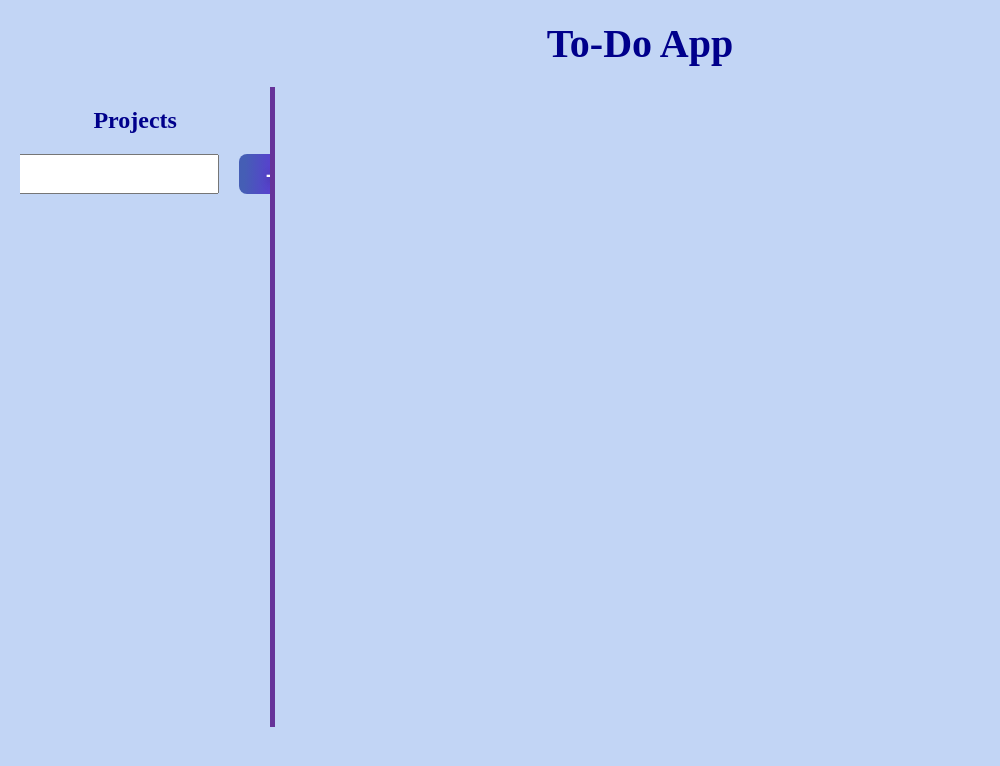
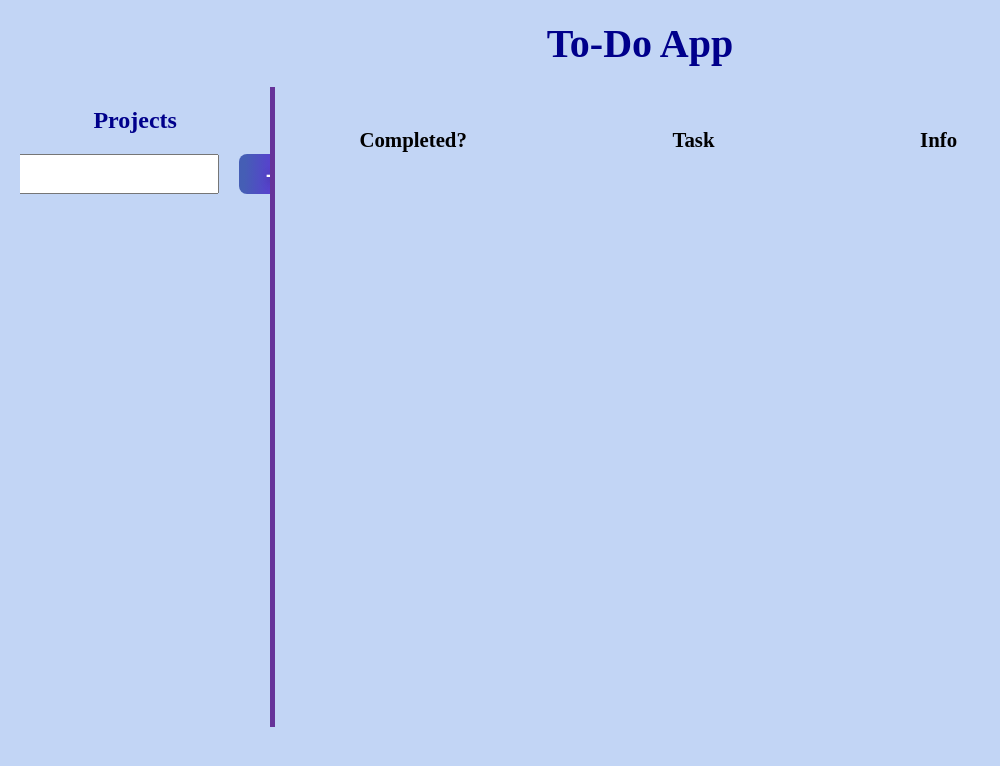
Before and after one commit to PhilipTimofeyev/to-do-list, a website built with webpack: page src/template.html in a window 1280 px wide. Shown: the whole page, without its empty margins (0-1000 px from the left). Built offline with nearby package versions, Linux system fonts and the light colour scheme.

Commit message:
Update color styling

```diff
--- a/src/modules/screenController.js
+++ b/src/modules/screenController.js
@@ -108,7 +108,7 @@ function setupProjectTemplate(project) {
 
 	showProjectLi.addEventListener("click", function() {
 		clearBackground()
-		showProjectLi.style.background = 'rgba(54, 119, 224, 1)'
+		showProjectLi.style.background = 'rgba(156, 16, 6, 1)'
 		displayProject(project);
 	});
 
--- a/src/styles.css
+++ b/src/styles.css
@@ -72,13 +72,34 @@ nav h2 {
 }
 
 nav li:hover {
-  background-color: rgba(54, 119, 224, .6)!important;
+  background-color: rgba(156, 16, 6, .8)!important;
 }
 
 /*Main Page*/
 
 details {
 	margin: 30px 0;
+}
+
+#task-headers {
+	box-sizing: border-box;
+	display: flex;
+/*	justify-content: space-between;*/
+	margin: 0 50px;
+/*gap:20px;*/
+	align-items: center;
+	gap: 60px;
+	padding:20px;
+	margin: 0 0 40px 0;
+	border-radius: 5px;
+	width: 60vw;
+	font-size: 1.3em;
+	font-weight: bold
+/*	width: 70vh;*/
+}
+
+#task-headers p {
+	margin-right: 7em;
 }
 
 .task-card {
@@ -92,6 +113,7 @@ details {
 	margin: 0 0 40px 0;
 	box-shadow: 10px 10px 5px #aaaaaa;
 	border-radius: 5px;
+	width: 60vw;
 }
 
 .main-container {
@@ -99,8 +121,12 @@ details {
 	gap: 5vw
 }
 
+#main-content {
+/*	width: 0vw;*/
+}
+
 #tasks-container {
-	width: 70%;
+/*	width: 70%;*/
 	height: 80vh;
 /*	border: solid purple;*/
 }
--- a/src/template.html
+++ b/src/template.html
@@ -26,6 +26,14 @@
 				</template>
 			</ul>
 	</nav>
+	<div id="main-content">
+		<div id="task-headers">
+			<p> Completed? </p>
+			<p> Task </p>
+			<p> Info </p>
+			<p>  </p>
+			<p>  </p>
+		</div>
 	<div id="tasks-container">
 		</div>
 		<template id="task-template">
@@ -42,12 +50,13 @@
 					  <h2 id='task-priority'> Priority </h2>
 					</details>
 					<div>
+						<button id="updateTaskBtn">Update Task</button>
 						<button id="deleteTaskBtn">Delete Task</button>
-						<button id="updateTaskBtn">Update Task</button>
 					</div>
 				</div>
 			</div>
 		</template>
+	</div>
 	<dialog id="taskForm" data-action='add' data-taskId='0'>
 	  <form id='form'>
 	    <p>
```
